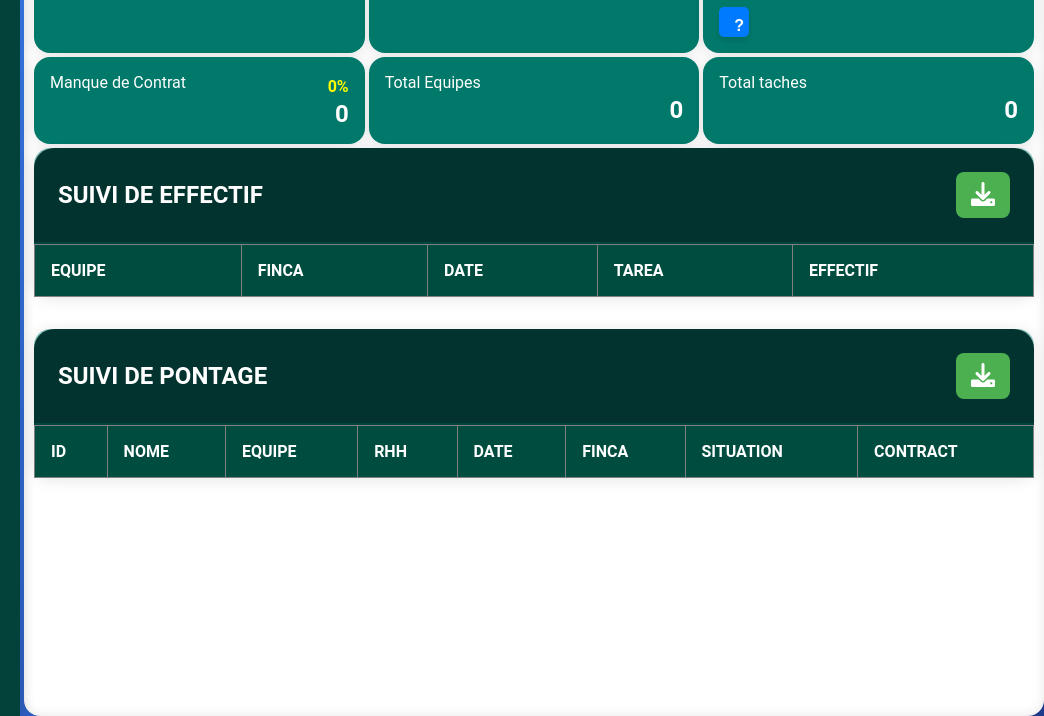
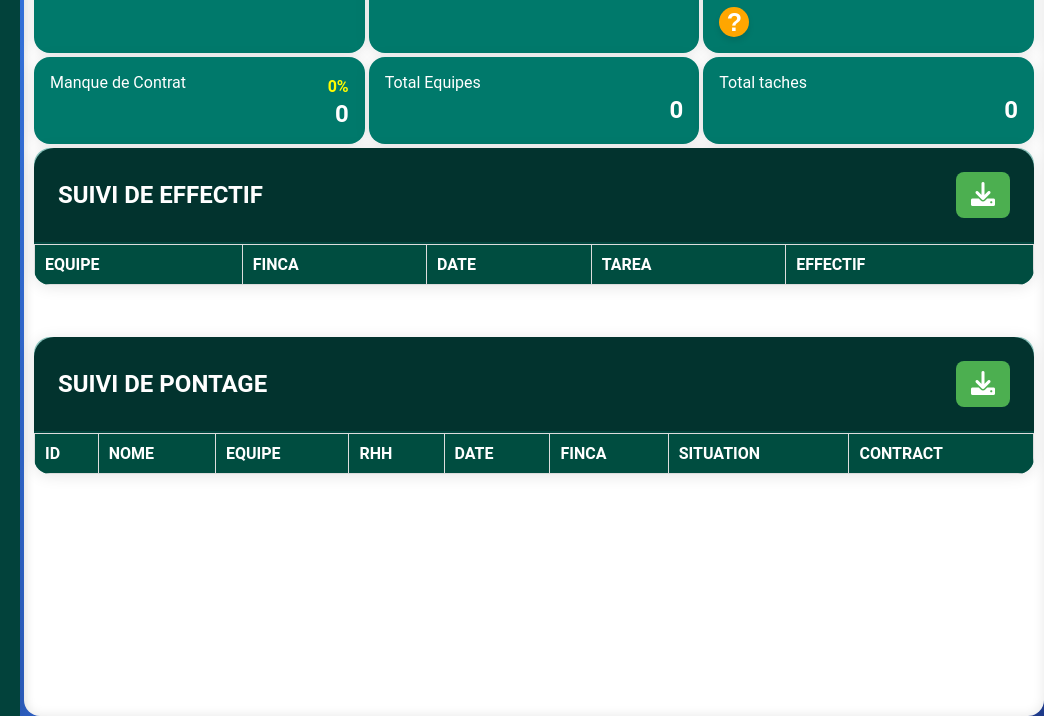
Before and after one commit to aroma-RH/home, a plain HTML site: page index.html in a window 1280 px wide. Shown: the part 84-800 px from the top of the page, 236-1280 px from the left. Drawn offline with nearby package versions, Linux system fonts and the light colour scheme; no server answers.

Commit message:
Update index.html

```diff
--- a/index.html
+++ b/index.html
@@ -553,19 +553,42 @@
 
 /* Button styling */
 #show-missing-btn {
-    background-color: #007bff;
+    background-color: #ffa600;
     color: rgb(255, 254, 254);
     border: none;
-    padding: 10px 15px;
-    border-radius: 5px;
+    padding: 0;
+    font-weight: bold;
+    font-size: 25px;
+    border-radius: 50%;
     cursor: pointer;
     transition: background-color 0.3s ease;
 }
 
 #show-missing-btn:hover {
-    background-color: #0056b3;
+    background-color: #e7c2a0;
 }
 
+.data-table {
+    max-height: 500px;
+    overflow-y: auto;
+    margin-bottom: 20px;
+}
+
+.table-container {
+    max-height: 400px;
+    overflow-y: auto;
+}
+
+.data-table table {
+    width: 100%;
+    border-collapse: collapse;
+}
+
+.data-table th, .data-table td {
+    padding: 10px;
+    text-align: left;
+    border: 1px solid #ddd;
+}
 
     </style>
 </head>
```
